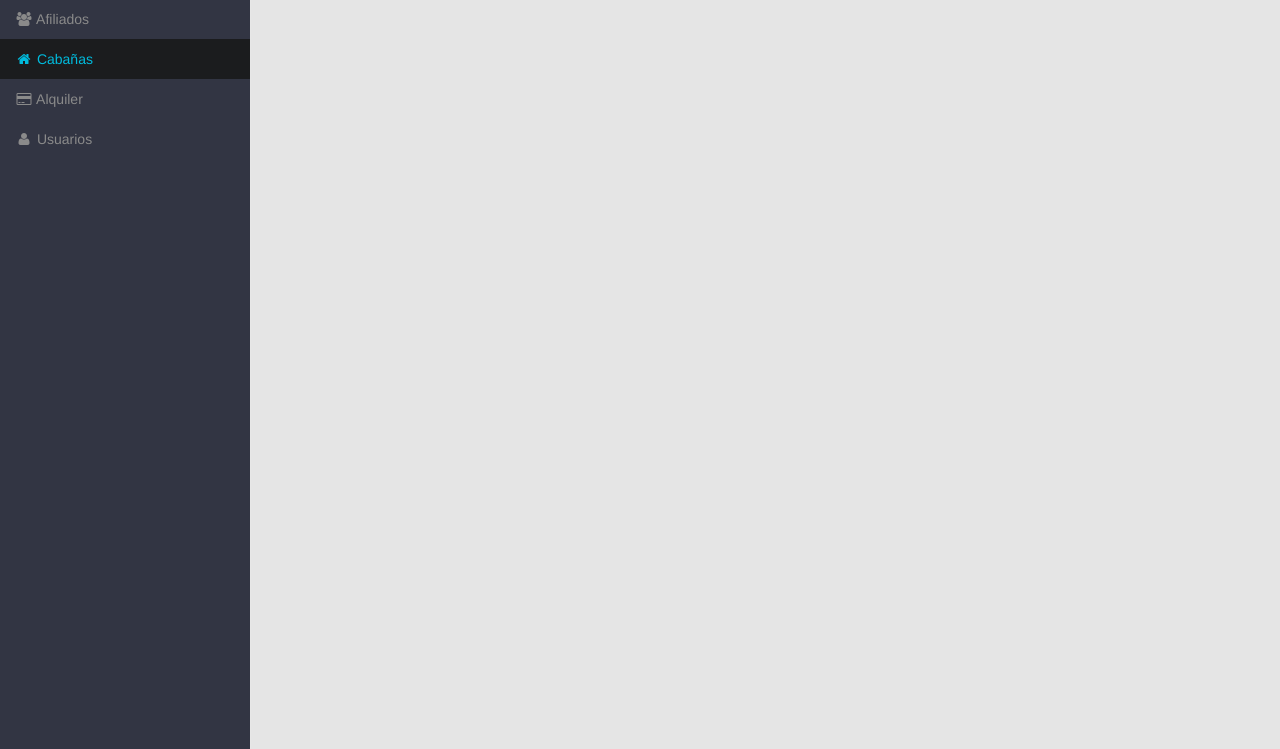
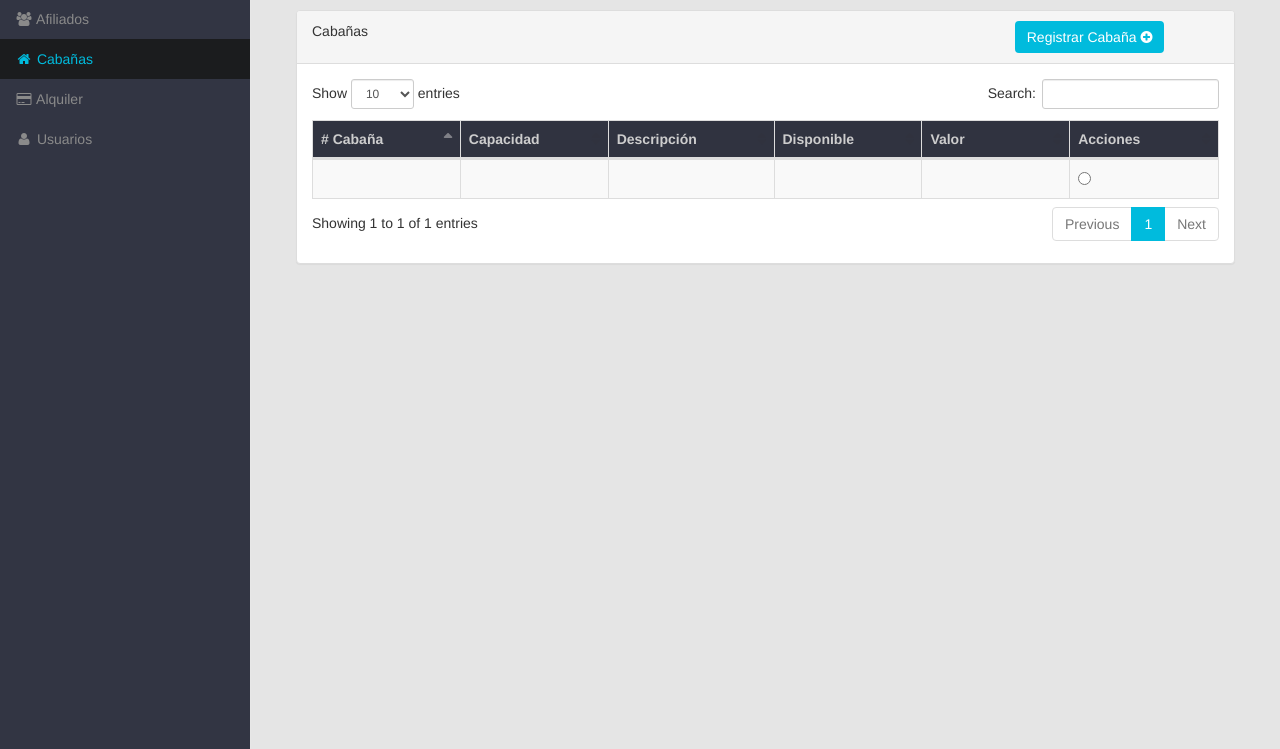
Before and after one commit to LuisaCaviedesR/lluviaFija, a Laravel app: page /lluviafija/listarCabanas in a window 1280 px wide. Shown: the part 66-815 px from the top of the page. Run offline with Laravel 8, Linux system fonts and the light colour scheme; settings files or empty folders that the repository lacks are supplied; some libraries are stand-ins or nearby versions.

Commit message:
Vista maquetada listar cabañas

```diff
--- a/app/Http/Controllers/CabanasController.php
+++ b/app/Http/Controllers/CabanasController.php
@@ -7,11 +7,11 @@ use Illuminate\Http\Request;
 class CabanasController extends Controller
 {
      public function crearCabana(){
-        return view('cabanas\crearCabana');/*Nombre de la vista*/
+        return view('cabanas/crearCabana');/*Nombre de la vista*/
     }
 
     public function editarAfiliado(){
-        return view('cabanas\crearCabana');/*Nombre de la vista*/
+        return view('cabanas/crearCabana');/*Nombre de la vista*/
     }
 
     public function eliminarCabana(){
@@ -20,6 +20,6 @@ class CabanasController extends Controller
     }
 
     public function listarCabanas(){
-        return view('cabanas\listarCabanas');/*Nombre de la vista*/
+        return view('cabanas/listarCabanas');/*Nombre de la vista*/
     }
 }
--- a/public/js/funciones.js
+++ b/public/js/funciones.js
@@ -7,7 +7,12 @@
                 "url": "https://cdn.datatables.net/plug-ins/1.10.13/i18n/Spanish.json"
                 }
         });
-
-
+          $('#cabana').DataTable({
+                    responsive: true,
+                    "scrollX": false,
+                    "language": {
+                    "url": "https://cdn.datatables.net/plug-ins/1.10.13/i18n/Spanish.json"
+                    }
+            });
 
     });
--- a/resources/views/cabanas/listarCabanas.blade.php
+++ b/resources/views/cabanas/listarCabanas.blade.php
@@ -1,4 +1,45 @@
 @extends ('layouts.app')
 @section('content')
+<p></p>
+        <div class="row">
+   	        <div class="col-lg-12 col-md-12 col-sm-12">
+   		       <div class="panel panel-default">
+   			      <div class="panel-heading">
+                    <div class="row">
+                        <div class="col-sm-9">Cabañas</div>
+                        <div class="col-sm-3">
+                            <button type="button" class="btn btn-primary">
+                                Registrar Cabaña <i class="fa fa-plus-circle"></i>
+                            </button>
+                        </div>
+                    </div>
+                </div>
+           	    <div class="panel-body">
+                <div class="table-responsive col-lgl-12">
+           		  <table class="table table-striped table-bordered table-hover" id="cabana">
+	 		        <thead>
+				        <tr>
+				            <th width="16%"># Cabaña</th>
+				            <th width="16%">Capacidad</th>
+				            <th width="18%">Descripción</th>
+                            <th width="16%">Disponible</th>
+				            <th width="16%">Valor</th>
+                            <th width="16%">Acciones</th>
+				        </tr>
+	 		        </thead>
+                    <tr>
+                        <td></td>
+                        <td></td>
+                        <td></td>
+                        <td></td>
+                        <td></td>
+                        <td><input type="radio"></td>
+                    </tr>
+				    </table>
+                    </div>
+			  </div>
+		  </div>
+	   </div>
+    </div>
 
 @stop
```
